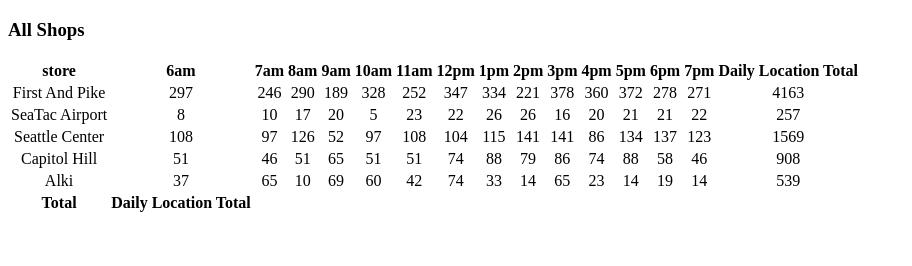
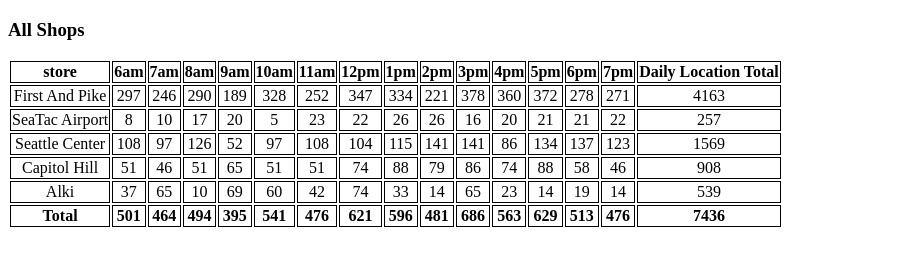
Before and after one commit to Attonasi/Salmon-Cookie-Shops, a plain HTML site: page index.html in a window 1280 px wide. Shown: the whole page, without its empty margins (0-912 px from the left). Drawn offline with Linux system fonts and the light colour scheme.

Commit message:
it works and monkeys were not involved

```diff
--- a/app2.js
+++ b/app2.js
@@ -1,7 +1,7 @@
 'use strict';
 
 var allShops = [];
-// var allShopsCookiesPerHour = [];
+
 var clockHours = ['6am', '7am', '8am', '9am', '10am', '11am', '12pm', '1pm', '2pm', '3pm', '4pm', '5pm', '6pm', '7pm'];
 var tableElement = document.getElementById('superTable');
 
@@ -35,7 +35,6 @@ function Shop(nameOfShop, minCustomersPerHour, maxCustomersPerHour, averageCooki
   this.maxCustomersPerHour = maxCustomersPerHour;
   this.averageCookiesPerCustomer = averageCookiesPerCustomer;
 
-
   this.randCustomersPerHour = function (){
     return Math.floor(Math.random()*(this.maxCustomersPerHour-this.minCustomersPerHour+1)+this.minCustomersPerHour);
   }
@@ -44,14 +43,12 @@ function Shop(nameOfShop, minCustomersPerHour, maxCustomersPerHour, averageCooki
     for(var i=0; i<clockHours.length; i++) {
       this.cookiesSoldEachHour.push(Math.ceil(this.averageCookiesPerCustomer * (this.randCustomersPerHour())));
       this.totalCookies += this.cookiesSoldEachHour[i];
-      // console.log(this.totalCookies, this.cookiesSoldEachHour);
     }
   }
 
   this.render = function (){
     this.fillCookiesSoldEachHour();
-    // console.log('arg')
-    // var tableElement = document.getElementById('superTable');
+
     var tableRow = document.createElement('tr');
     var tableData = document.createElement('td');
     tableData.textContent = this.nameOfShop;
@@ -64,14 +61,11 @@ function Shop(nameOfShop, minCustomersPerHour, maxCustomersPerHour, averageCooki
       tableRow.appendChild(tableData);
       tableElement.appendChild(tableRow);
     }
-
-    // tableRow = document.createElement('tr');
     tableData = document.createElement('td');
     tableData.textContent = this.totalCookies;
     tableRow.appendChild(tableData);
     tableElement.appendChild(tableRow);
   }
-
   this.render();
   allShops.push(this);
 }
@@ -84,26 +78,28 @@ new Shop('Alki', 2, 16, 4.6);
 
 function makeFooter(){
 
-  var allShopsTotal = [];
   var tableRow = document.createElement('tr');
   var tableHeader = document.createElement('th');
-  // console.log(tableHeader);
   tableHeader.textContent = 'Total';
   tableRow.appendChild(tableHeader);
 
-  for(var p=0; p<allShops; p++){
-    console.log(allShops[0]);
+  for(var k=0; k<allShops[1].cookiesSoldEachHour.length; k++){
+
+    var allShopsTotal = 0;
+    for(var p=0; p<allShops.length; p++){
+      allShopsTotal += allShops[p].cookiesSoldEachHour[k];
+    }
+    tableHeader = document.createElement('th');
+    tableHeader.textContent = allShopsTotal;
+    tableRow.appendChild(tableHeader);
   }
 
-  for(var k=0; k<allShopsTotal.length; k++){
-    tableHeader = document.createElement('th');
-    tableHeader.textContent = allShopsTotal[k];
-    tableRow.appendChild(tableHeader);
-    console.log(allShops[1]);
+  var superTotal = 0;
+  for(var o=0; o<allShops.length; o++){
+    superTotal+=allShops[o].totalCookies;
   }
-
   tableHeader = document.createElement('th');
-  tableHeader.textContent = 'Daily Location Total';
+  tableHeader.textContent = superTotal;
   tableRow.appendChild(tableHeader);
   tableElement.appendChild(tableRow);
 }
--- a/stylesheet.css
+++ b/stylesheet.css
@@ -3,10 +3,10 @@
 }
 
 th {
-
+  border: 1px solid black;
   text-align: center;
 }
 td {
-
+  border: 1px solid black;
   text-align: center;
 }
```
